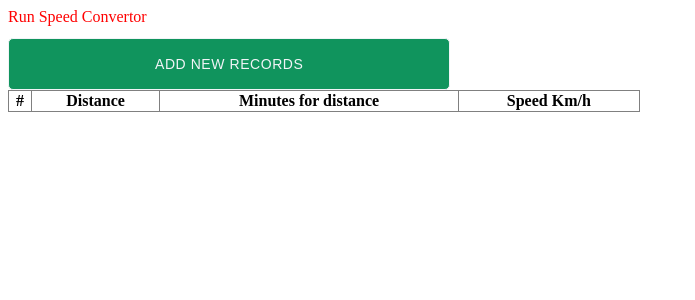
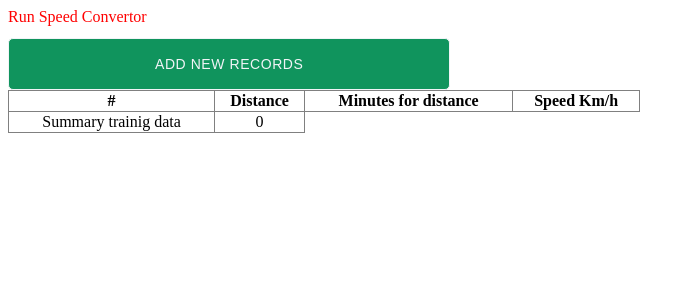
Before and after one commit to SergioZhdanko/runSpeedConvertor, a Vue app: page / in a window 1280 px wide. Shown: the top 300 px of the page, without its empty margins (0-695 px from the left). Built offline with nearby package versions, Linux system fonts and the light colour scheme.

Commit message:
problem about summary result

```diff
--- a/src/components/ResultList.vue
+++ b/src/components/ResultList.vue
@@ -14,6 +14,12 @@
       <td>{{ item.distance }}</td>
       <td>{{ item.speedOneKmPerMinute }}</td>
       <td>{{ convertToKmHour(item.distance, item.speedOneKmPerMinute) }}</td>
+    </tr>
+    <tr>
+      <td>Summary trainig data</td>
+      <td>{{ sumOfDistance }}</td>
+      <!-- <td>{{ sumOfTime }}</td>
+      <td>{{ calculateAvgSpeed }}</td> -->
     </tr>
   </table>
 </template>
@@ -37,6 +43,18 @@ export default {
       return (distKm / allTime).toFixed(2);
     },
   },
+  computed: {
+    sumOfDistance() {
+      const { items } = this;
+      console.log(items);
+      let sumDist = 0;
+      for (let i = 0; i < items.length; i++) {
+        sumDist = sumDist + items.distance;
+        console.log(sumDist);
+      }
+      return sumDist;
+    },
+  },
 };
 </script>
 
```
